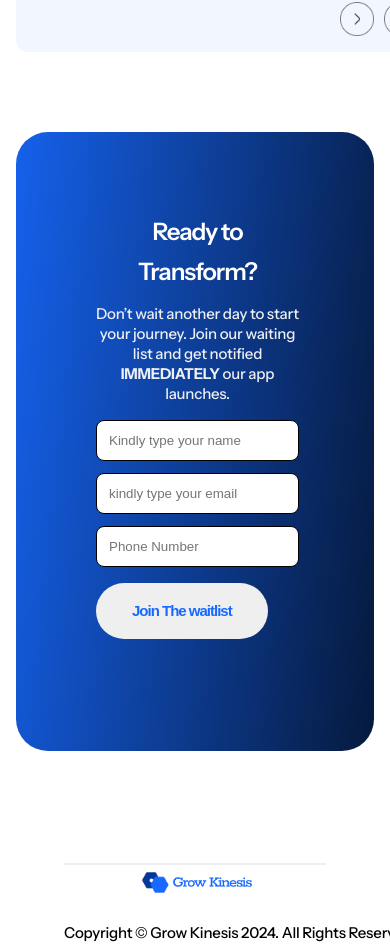
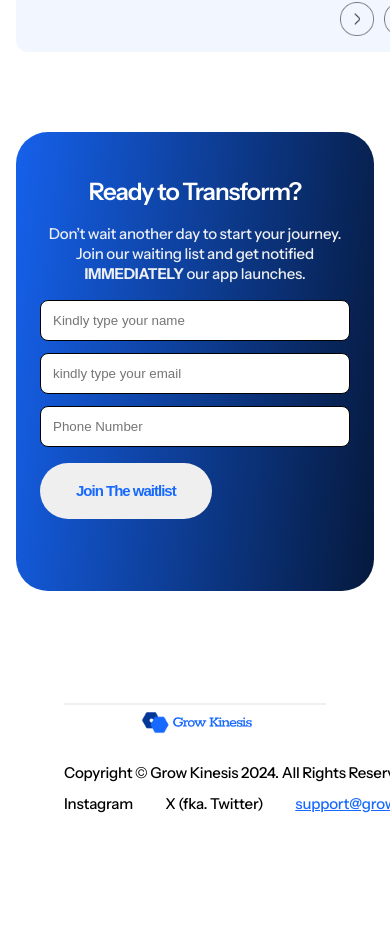
Before and after one commit to Meetkamal256/Grow-Kinesis, a Next.js app: page / in a window 390 px wide. Shown: the part 2852-3800 px from the top of the page. After the commit the page ends 3728 px from the top, so only its background shows below. Built offline with nearby package versions, Linux system fonts and the light colour scheme.

Commit message:
modified contact section styling for mobile

```diff
--- a/app/_components/section/ContactSection/ContactSection.module.css
+++ b/app/_components/section/ContactSection/ContactSection.module.css
@@ -63,6 +63,7 @@
   .contactSection {
     grid-template-columns: 1fr;
     margin-inline: 16px;
+    padding: 40px 24px 40px 24px;
   }
 
   .contactImage {
```
